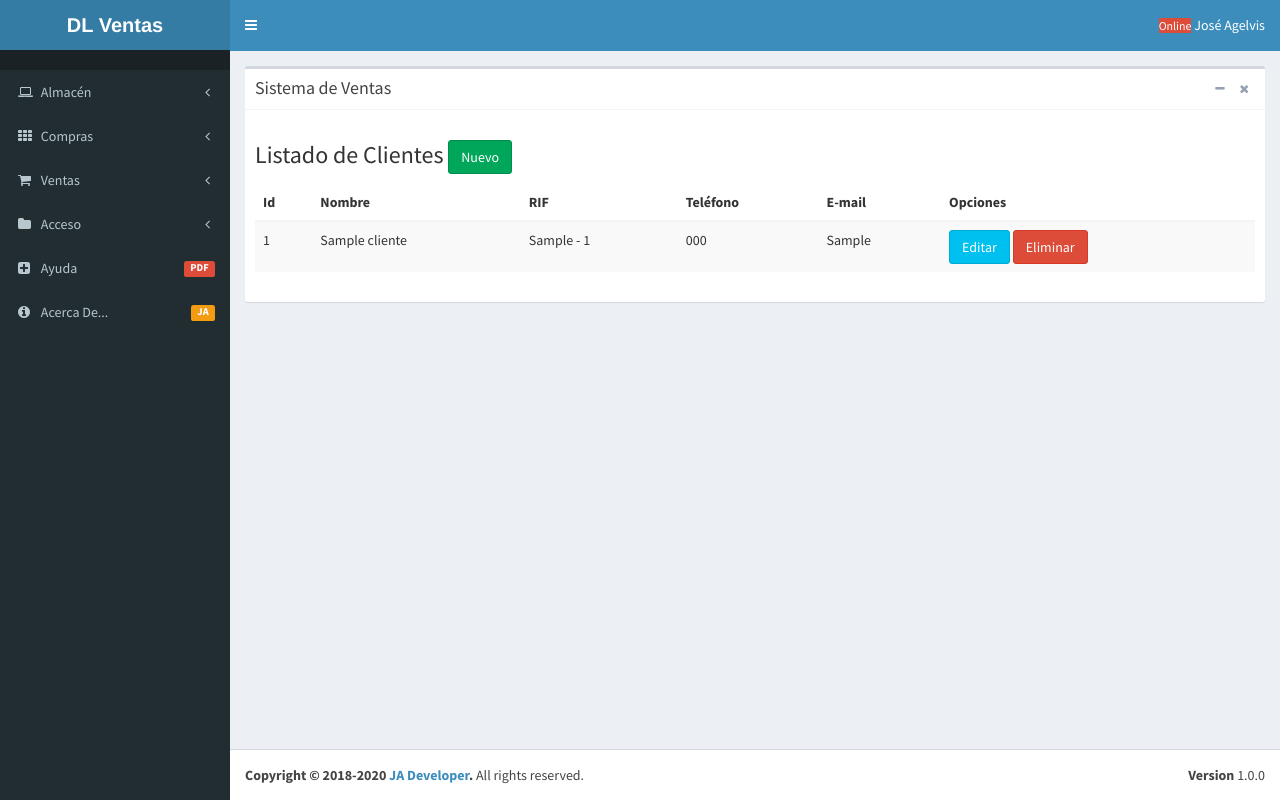
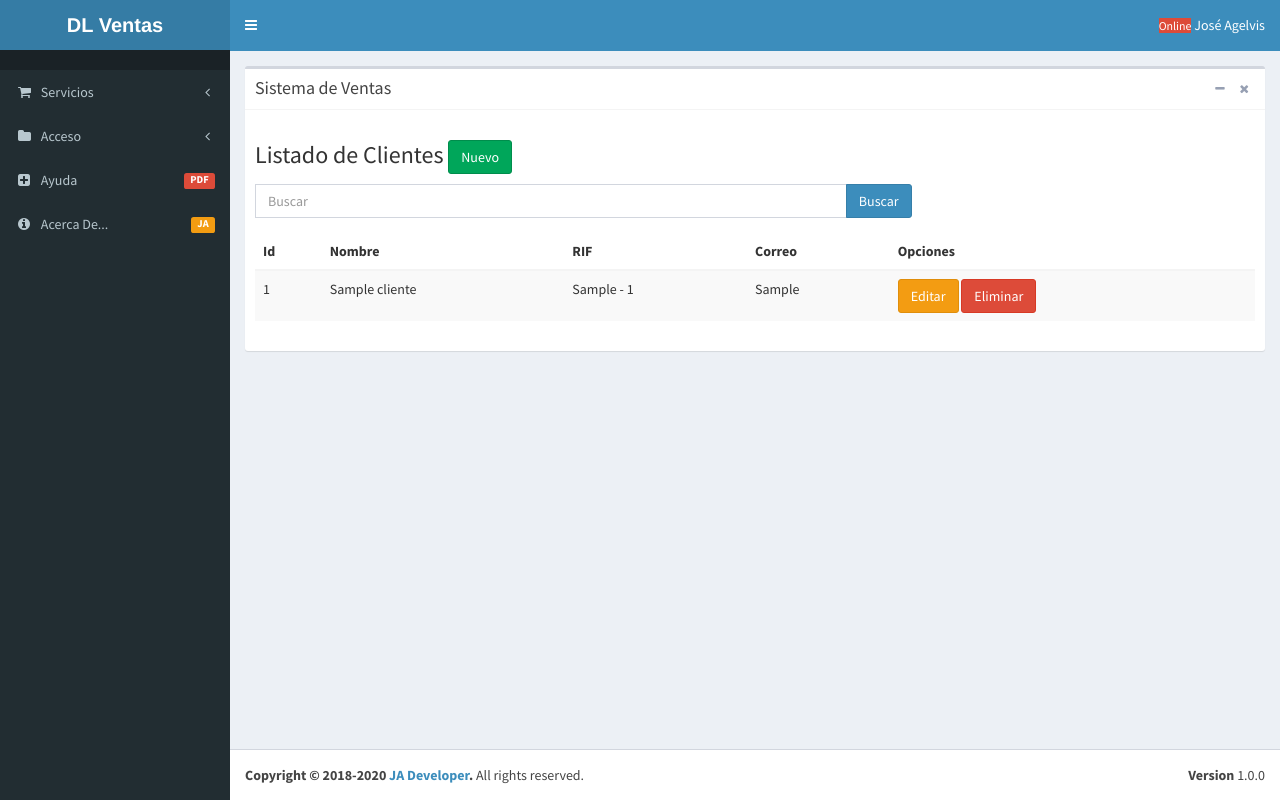
Before and after one commit to jagelvis1/SV, a Django app: page /persona/listar in a window 1280 px wide. Run offline with Django 3.2, Linux system fonts and the light colour scheme; tables that the repository leaves empty hold one stand-in row (values such as "Sample post"); some libraries are stand-ins or nearby versions.

Commit message:
class CRUD vistas modulo persona

```diff
--- a/apps/persona/urls.py
+++ b/apps/persona/urls.py
@@ -5,15 +5,16 @@ from django.conf.urls import url, include
 
 from apps.persona.views import index
 from apps.persona.views import personaView
-from apps.persona.views import personaList
+from apps.persona.views import personaList, personaListid
 from apps.persona.views import personaEdit, personaDelete
-
+from apps.persona.views import PersonaList, PersonaCreate, PersonaUpdate, PersonaDelete
 
 urlpatterns = [
     url(r'^$', index, name='index'),
-    url(r'^nuevo$', personaView, name='personaView'),
-    url(r'^listar$', personaList, name='personaList'),
-    url(r'^editar/(?P<id_cliente>[0-9]+)/$', personaEdit, name='personaEdit'),
-    url(r'^eliminar/(?P<id_cliente>[0-9]+)/$', personaDelete, name='personaDelete'),
+    url(r'^nuevo$', PersonaCreate.as_view(), name='personaView'),
+    url(r'^listar$', PersonaList.as_view(), name='personaList'),
+    url(r'^editar/(?P<pk>[0-9]+)/$', PersonaUpdate.as_view(), name='personaEdit'),
+    url(r'^detalle/(?P<id_cliente>[0-9]+)/$', personaListid, name='personaShow'),
+    url(r'^eliminar/(?P<pk>[0-9]+)/$', PersonaDelete.as_view(), name='personaDelete'),
 
 ]
--- a/apps/persona/views.py
+++ b/apps/persona/views.py
@@ -3,6 +3,8 @@ from __future__ import absolute_import
 
 from django.shortcuts import render, redirect
 from django.http import HttpResponse
+from django.core.urlresolvers import reverse_lazy
+from django.views.generic import ListView, CreateView, UpdateView, DeleteView
 from apps.persona.forms import personaForm
 from apps.persona.models import cliente
 # Create your views here.
@@ -27,6 +29,11 @@ def personaList(request):
     contexto = {'persona':persona}
     return render(request, 'persona/index.html',contexto)
 
+def personaListid(request,id_cliente):
+    persona = cliente.objects.exclude(id_cliente=id_cliente)
+    contexto = {'persona':persona}
+    return render(request, 'persona/index.html',contexto)
+
 def personaEdit(request, id_cliente):
     persona = cliente.objects.get(id_cliente=id_cliente)
     if request.method == 'GET':
@@ -44,3 +51,26 @@ def personaDelete(request,id_cliente):
         persona.delete()
         return redirect('persona:personaList')
     return render(request,'persona/personaDelete.html',{'persona':persona})
+
+#modelos basados en clase
+
+class PersonaList(ListView):
+    model = cliente
+    template_name = 'persona/index.html'
+
+class PersonaCreate(CreateView):
+    model = cliente
+    form_class = personaForm
+    template_name = 'persona/personaForm.html'
+    success_url = reverse_lazy('persona:personaList')
+
+class PersonaUpdate(UpdateView):
+    model = cliente
+    form_class = personaForm
+    template_name = 'persona/personaForm.html'
+    success_url = reverse_lazy('persona:personaList')
+
+class PersonaDelete(DeleteView):
+    model = cliente
+    template_name = 'persona/personaDelete.html'
+    success_url = reverse_lazy('persona:personaList')
--- a/templates/base/base.html
+++ b/templates/base/base.html
@@ -89,39 +89,15 @@
           <!-- sidebar menu: : style can be found in sidebar.less -->
           <ul class="sidebar-menu">
             <li class="header"></li>
-
             <li class="treeview">
               <a href="#">
-                <i class="fa fa-laptop"></i>
-                <span>Almacén</span>
-                <i class="fa fa-angle-left pull-right"></i>
-              </a>
-              <ul class="treeview-menu">
-                <li><a href=""><i class="fa fa-circle-o"></i> Artículos</a></li>
-                <li><a href=""><i class="fa fa-circle-o"></i> Categorías</a></li>
-              </ul>
-            </li>
-
-            <li class="treeview">
-              <a href="#">
-                <i class="fa fa-th"></i>
-                <span>Compras</span>
+                <i class="fa fa-shopping-cart"></i>
+                <span>Servicios</span>
                  <i class="fa fa-angle-left pull-right"></i>
               </a>
               <ul class="treeview-menu">
-                <li><a href=""><i class="fa fa-circle-o"></i> Ingresos</a></li>
-                <li><a href=""><i class="fa fa-circle-o"></i> Proveedores</a></li>
-              </ul>
-            </li>
-            <li class="treeview">
-              <a href="#">
-                <i class="fa fa-shopping-cart"></i>
-                <span>Ventas</span>
-                 <i class="fa fa-angle-left pull-right"></i>
-              </a>
-              <ul class="treeview-menu">
-                <li><a href=""><i class="fa fa-circle-o"></i> Ventas</a></li>
-                <li><a href=""><i class="fa fa-circle-o"></i> Clientes</a></li>
+                <li><a href="index"><i class="fa fa-circle-o"></i> Ventas</a></li>
+                <li><a href="listar"><i class="fa fa-circle-o"></i> Clientes</a></li>
               </ul>
             </li>
 
--- a/templates/persona/index.html
+++ b/templates/persona/index.html
@@ -4,6 +4,7 @@
 <div class="row">
         <div class="col-lg-8 col-md-8 col-sm-8 col-xs-12">
           <h3>Listado de Clientes <a href="/persona/nuevo"><button class="btn btn-success">Nuevo</button></a></h3>
+          {% include 'persona/personaSearch.html' %}
         </div>
     </div>
     <div class="row">
@@ -14,21 +15,19 @@
                 <th>Id</th>
                 <th>Nombre</th>
                 <th>RIF</th>
-                <th>Teléfono</th>
-                <th>E-mail</th>
+                <th>Correo</th>
                 <th>Opciones</th>
               </thead>
-             {% if persona %}
-             {% for pers in persona %}
+             {% if object_list %}
+             {% for pers in object_list %}
               <tr>
                 <td>{{ pers.id_cliente }}</td>
                 <td>{{ pers.nombre_cliente }}</td>
                 <td>{{ pers.tipo_documento }} - {{ pers.num_documento }}</td>
-                <td>{{ pers.telefono }}</td>
                 <td>{{ pers.correo }}</td>
                 <td>
-                  <a href="/persona/editar/{{ pers.id_cliente }}"><button class="btn btn-info">Editar</button></a>
-                  <a href="{/persona/eliminar/{{ pers.id_cliente }}}" data-target="#modal-delete-{{ pers.id_cliente }}" data-toggle="modal"><button class="btn btn-danger">Eliminar</button></a>
+                  <a href="/persona/editar/{{ pers.id_cliente }}"><button class="btn btn-warning">Editar</button></a>
+                  <a href="/persona/eliminar/{{ pers.id_cliente }}" data-target="#modal-delete-{{ pers.id_cliente }}" data-toggle="modal"><button class="btn btn-danger">Eliminar</button></a>
                 </td>
               </tr>
               {% include 'persona/personaDelete.html' %}
--- a/templates/persona/personaDelete.html
+++ b/templates/persona/personaDelete.html
@@ -13,7 +13,7 @@
 			</div>
 			<div class="modal-footer">
 				<button type="button" class="btn btn-danger" data-dismiss="modal">Cancelar</button>
-				<button type="submit" class="btn btn-primary">Confirmar</button>
+				<button type="submit" class="btn btn-primary">Aceptarr</button>
 			</div>
 
 		</div>
--- a/templates/persona/personaForm.html
+++ b/templates/persona/personaForm.html
@@ -21,7 +21,7 @@
         </div>
         <div class="col-lg-1 col-md-1 col-sm-1 col-xs-6">
             <div class="form-group">
-                <label>tipo doc.</label>
+                <label>doc.</label>
                 <select name="tipo_documento" class="form-control">
                     <option value="V">V</option>
                     <option value="E">E</option>
--- /dev/null
+++ b/templates/persona/personaSearch.html
@@ -0,0 +1,10 @@
+<form autocomplete="off" method="GET">
+<div class="form-group">
+	<div class="input-group">
+		<input type="text" class="form-control" name="searchText" placeholder="Buscar" value="">
+		<span class="input-group-btn">
+			<button type="submit" class="btn btn-primary">Buscar</button>
+		</span>
+	</div>
+</div>
+</form>
--- a/templates/ventas/index.html
+++ b/templates/ventas/index.html
@@ -0,0 +1 @@
+<h1>app venta</h1>
```
Also changed, not shown: templates/persona/personaDetalle.html (added), 2 other files.
